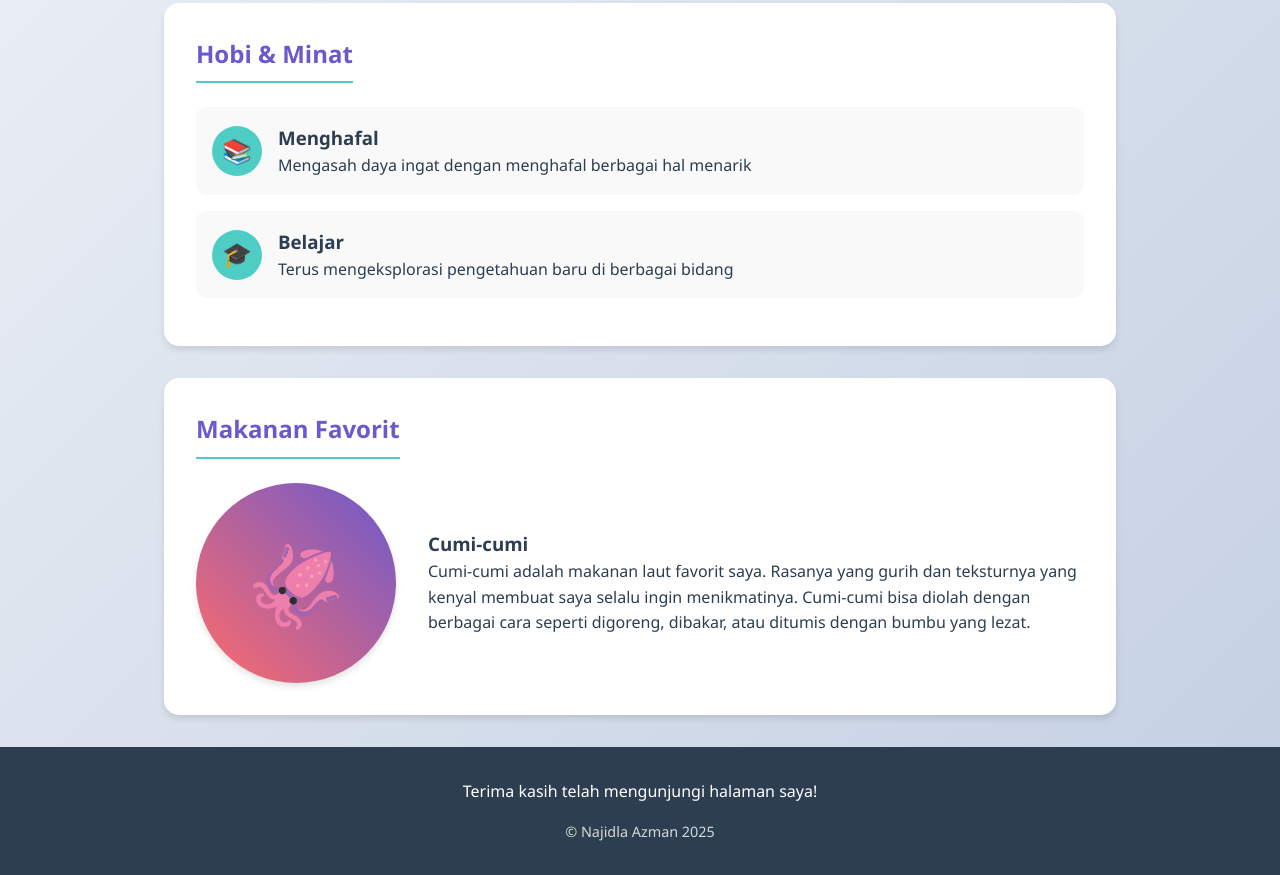
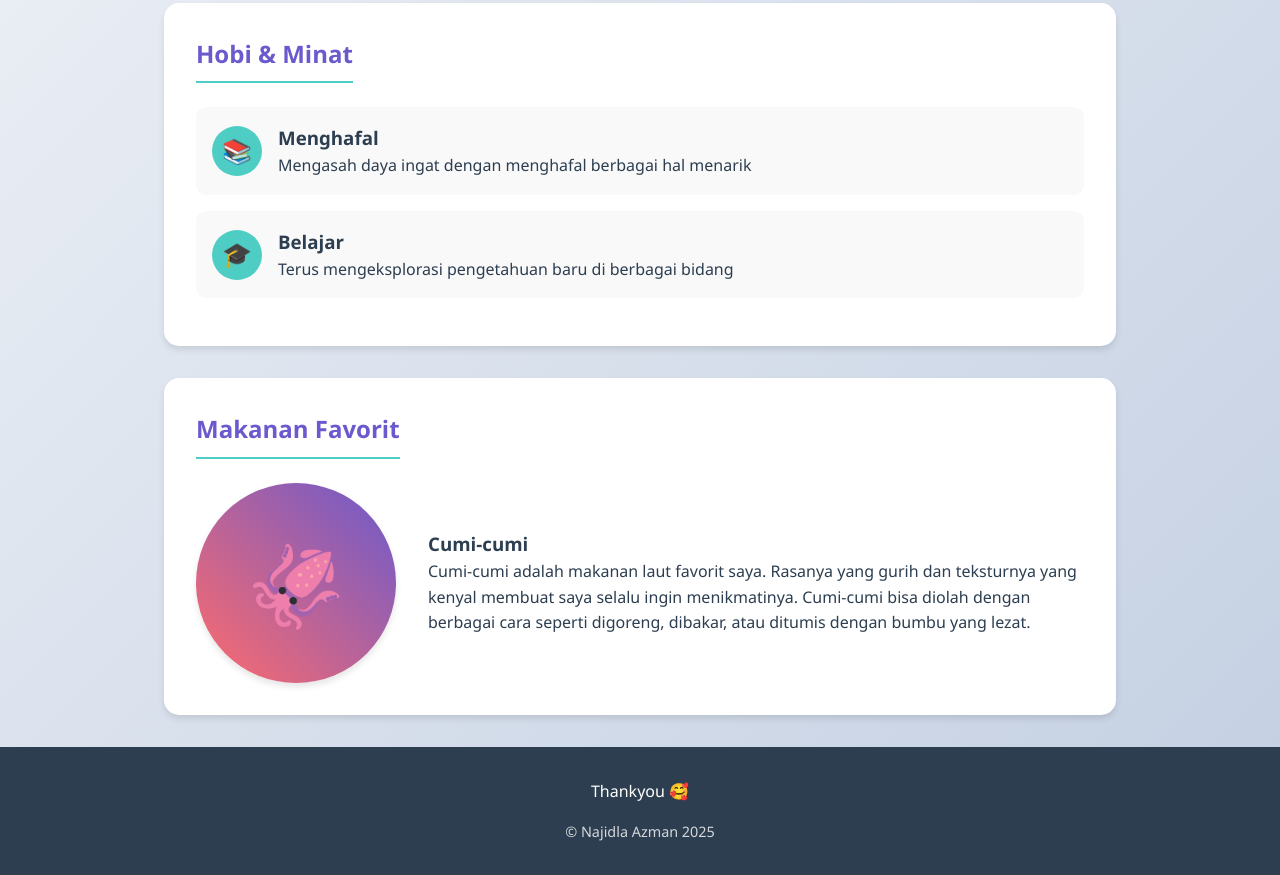
Before and after one commit to NajidlaAzman/my-site, a plain HTML site: page index.html in a window 1280 px wide. Shown: the part 685-1560 px from the top of the page. Drawn offline with Linux system fonts and the light colour scheme.

Commit message:
index.html

```diff
--- a/index.html
+++ b/index.html
@@ -348,7 +348,7 @@
     </main>
 
     <footer>
-        <p>Terima kasih telah mengunjungi halaman saya!</p>
+        <p>Thankyou 🥰</p>
         <p class="copyright">© Najidla Azman 2025</p>
     </footer>
 
```
